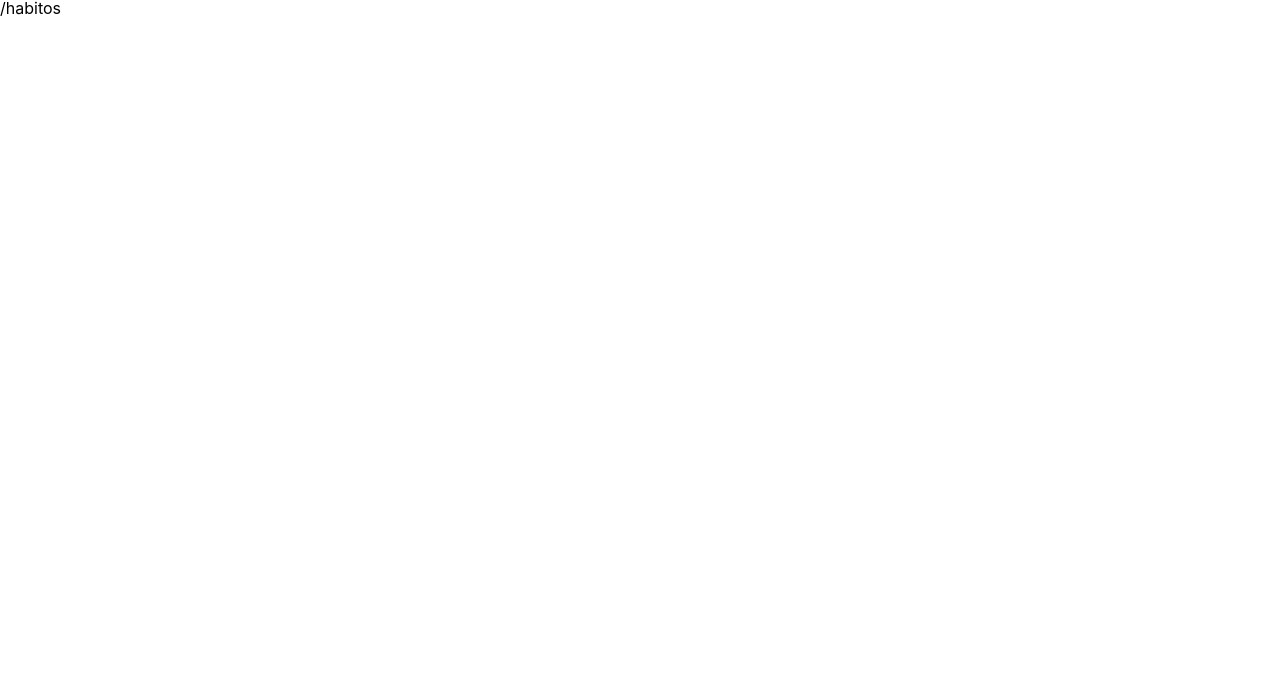
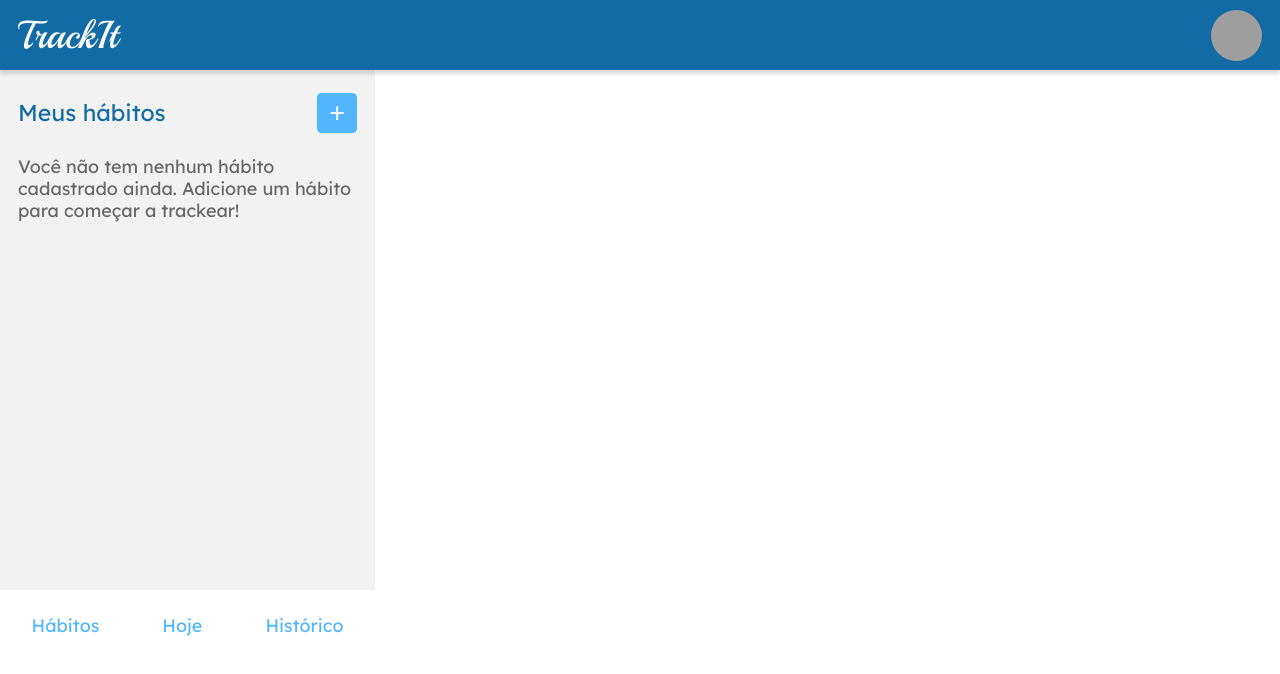
Before and after one commit to lucaspasseri/projeto-trackit, a React app: page /habitos in a window 1280 px wide. Built offline with nearby package versions, Linux system fonts and the light colour scheme; grey boxes are pictures that could not be loaded.

Commit message:
Implementei o layout da tela de cadastro e parte da tela de hábitos.

```diff
--- a/public/index.html
+++ b/public/index.html
@@ -17,6 +17,7 @@
     <link rel="manifest" href="%PUBLIC_URL%/manifest.json" />
     <link rel="preconnect" href="https://fonts.gstatic.com">
     <link href="https://fonts.googleapis.com/css2?family=Lexend+Deca&display=swap" rel="stylesheet">
+    <link href="https://fonts.googleapis.com/css2?family=Playball&display=swap" rel="stylesheet">
     <title>React App</title>
   </head>
   <body>
--- a/src/components/Habit/Habit.js
+++ b/src/components/Habit/Habit.js
@@ -1,3 +1,98 @@
+import styled from 'styled-components';
+
 export default function Habit(){
-    return(<div>/habitos</div>);
+    return(
+        <>
+            <Header>
+                <Title>TrackIt</Title>
+                <ImageProfile src="https://yt3.ggpht.com/ytc/AAUvwniFYPUGdxQlEddGuOuxuP9Va39N-vU616xjBjle=s900-c-k-c0x00ffffff-no-rj"/>
+            </Header>
+            <Body>
+                <Top>
+                    <div>Meus hábitos</div>
+                    <ButtonPlus>+</ButtonPlus>
+                </Top>
+                <div>Você não tem nenhum hábito cadastrado ainda. Adicione um hábito para começar a trackear!</div>
+            </Body>
+            <Footer>
+                <div>Hábitos</div>
+                <div>Hoje</div>
+                <div>Histórico</div>
+            </Footer>
+        </>
+    );
 }
+
+const Header = styled.div`
+    height: 70px;
+    background: #126BA5;
+    box-shadow: 0px 4px 4px rgba(0, 0, 0, 0.15);
+    position: fixed;
+    width: 100%;
+    top: 0;
+    left: 0;
+    display: flex;
+    justify-content: space-between;
+    align-items: center;
+    padding: 0 18px;
+`;
+const Title = styled.div`
+    font-family: 'Playball', cursive;
+    font-size: 38.982px;
+    line-height: 49px;
+    color: #FFFFFF;
+`;
+const ImageProfile = styled.img`
+    height: 51px;
+    width: 51px;
+    border-radius:100%;
+`;
+const Body = styled.div`
+    margin-top: 70px;
+    background-color:#f2f2f2;
+    height: 100px;
+    height: 520px;
+    padding: 0 18px;
+
+    div {
+        font-family: 'Lexend Deca', sans-serif;
+        font-size: 17.976px;
+        line-height: 22px;
+        color: #666666;
+    }
+`;
+const Top = styled.div`
+    height: 85px;
+    display: flex;
+    justify-content:space-between;
+    align-items: center;
+
+    div {
+        font-family: 'Lexend Deca', sans-serif;
+        font-size: 22.976px;
+        line-height: 29px;
+        color: #126BA5;
+    }
+`;
+const ButtonPlus = styled.button`
+    width: 40px;
+    height: 40px;
+    background: #52B6FF;
+    border-radius: 4.63636px;
+    border: none;
+    color: #FFFFFF;
+    font-size: 26.976px;
+    line-height: 34px;
+`;
+
+const Footer = styled.div`
+    height: 70px;
+    background: #FFFFFF;
+    display: flex;
+    justify-content: space-around;
+    align-items: center;
+    font-family: 'Lexend Deca', sans-serif;
+    font-size: 17.976px;
+    line-height: 22px;
+    color: #52B6FF;
+`;
--- a/src/components/Home/Home.js
+++ b/src/components/Home/Home.js
@@ -5,8 +5,8 @@ export default function Home(){
             <>
                 <Header>
                     <Logo>
-                        <ImagemLogo src="https://thumbs.dreamstime.com/b/growing-graph-d-histogram-green-arrow-32612397.jpg"/>
-                        <ImagemLogo src="https://images.ctfassets.net/zsv3d0ugroxu/4p1Y4eUTpHQW5OwNt22qGy/9da0eb52fa76dbf7666c67dafaaac5b7/Logo_TrackIt"/>
+                        <ImageLogo src="https://thumbs.dreamstime.com/b/growing-graph-d-histogram-green-arrow-32612397.jpg"/>
+                        <ImageLogo src="https://images.ctfassets.net/zsv3d0ugroxu/4p1Y4eUTpHQW5OwNt22qGy/9da0eb52fa76dbf7666c67dafaaac5b7/Logo_TrackIt"/>
                     </Logo>
                 </Header>
                 <UserActs>
@@ -29,7 +29,7 @@ const Header = styled.div`
 const Logo = styled.div`
     width: 180px;
 `;
-const ImagemLogo = styled.img`
+const ImageLogo = styled.img`
     width: 160px;
 `;
 
--- a/src/components/SignUp/SignUp.js
+++ b/src/components/SignUp/SignUp.js
@@ -1,3 +1,71 @@
+import styled from 'styled-components';
+
 export default function SignUp(){
-    return(<div>/cadastro</div>);
+    return(
+        <>
+            <Header>
+                <Logo>
+                    <ImageLogo src="https://thumbs.dreamstime.com/b/growing-graph-d-histogram-green-arrow-32612397.jpg"/>
+                    <ImageLogo src="https://images.ctfassets.net/zsv3d0ugroxu/4p1Y4eUTpHQW5OwNt22qGy/9da0eb52fa76dbf7666c67dafaaac5b7/Logo_TrackIt"/>
+                </Logo>
+            </Header>
+            <UserActs>
+                    <InputLogIn placeholder="email" />
+                    <InputLogIn placeholder="senha"/>
+                    <InputLogIn placeholder="nome" />
+                    <InputLogIn placeholder="foto"/>
+                    <ButtonLogIn>Cadastrar</ButtonLogIn>
+                    <div>Já tem uma conta? Faça login!</div>
+            </UserActs>
+        </>
+    );
 }
+
+const Header = styled.div`
+    height: 280px;
+    display: flex;
+    justify-content: center;
+    align-items: center;
+`;
+const Logo = styled.div`
+    width: 180px;
+`;
+const ImageLogo = styled.img`
+    width: 160px;
+`;
+const UserActs = styled.div`
+    display: flex;
+    flex-direction:column;
+    padding: 0 36px;
+
+    > * {
+        height: 45px;
+        border-radius: 5px;
+        border: 1px solid #D5D5D5;
+        margin-bottom: 6px;
+        font-family: 'Lexend Deca', sans-serif;
+        font-size: 19.976px;
+        line-height: 25px;
+    }
+
+    div {
+        font-size: 13.976px;
+        line-height: 17px;
+        text-decoration-line: underline;
+        color: #52B6FF;
+        display: flex;
+        justify-content: center;
+        align-items: center;
+        border: none;
+    }
+`;
+const InputLogIn = styled.input`
+    padding-left: 10px;
+    ::placeholder{
+        color: #D5D5D5;
+    }
+`;
+const ButtonLogIn = styled.button`
+    background-color:#52B6FF;
+    color: #FFFFFF;
+`;
```
